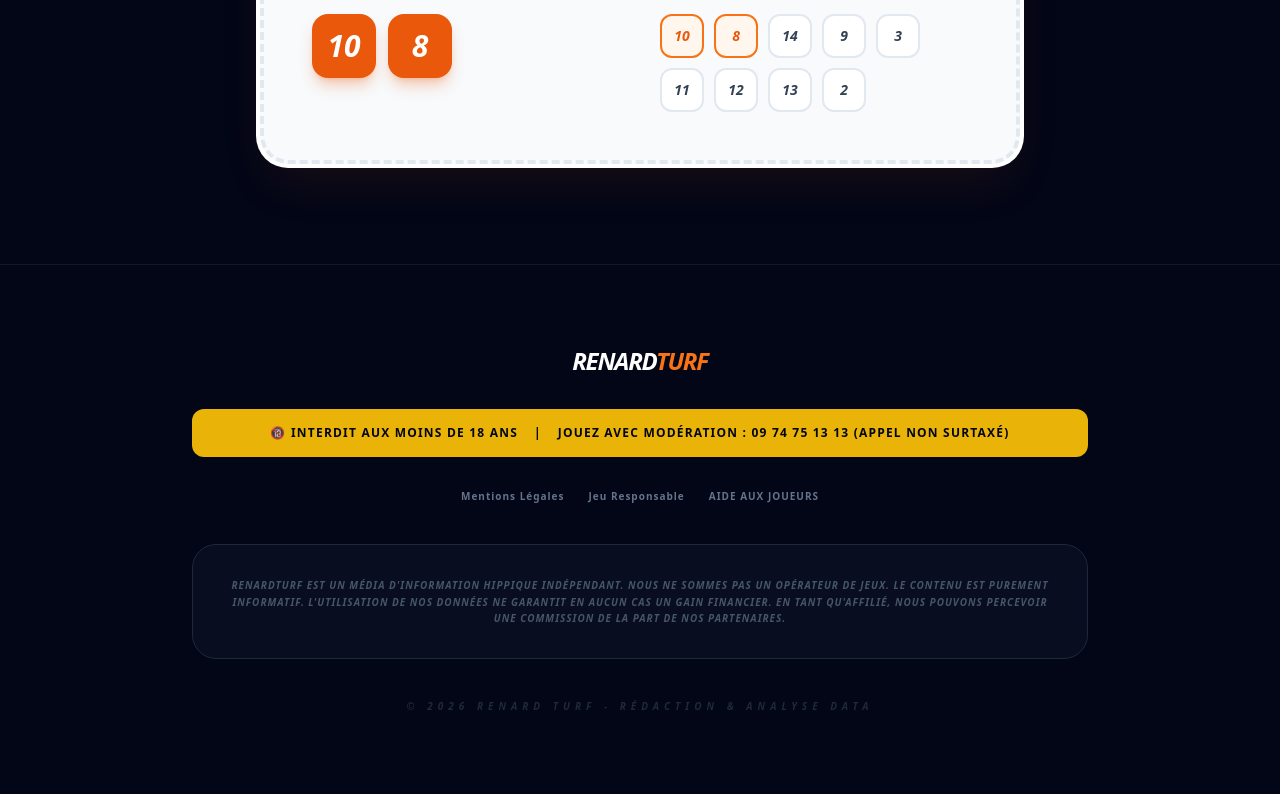
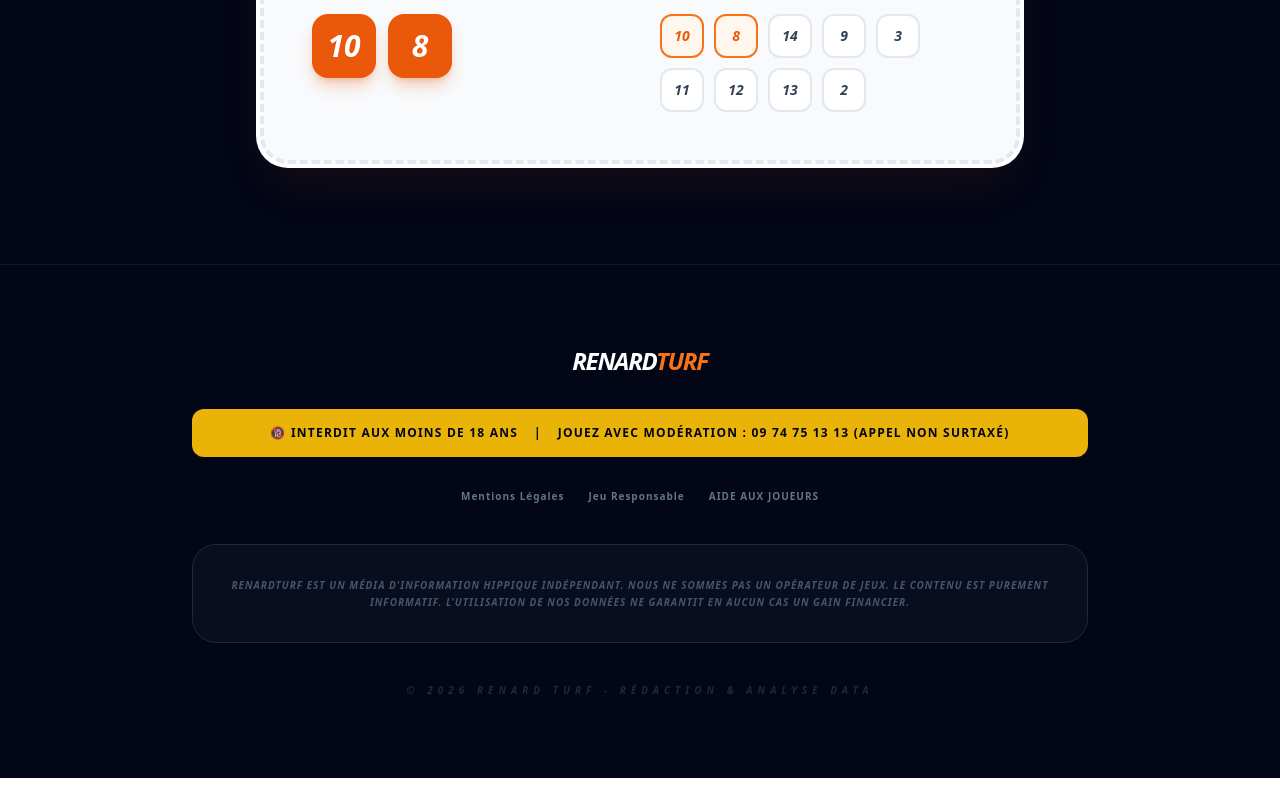
Before and after one commit to RenardTurf/Renard-turf, a React (Vite) app: page / in a window 1280 px wide. Shown: the part 3240-4034 px from the top of the page. Built offline with nearby package versions, Linux system fonts and the light colour scheme.

Commit message:
Revise hosting details in App component
Updated hosting information in legal mentions section.

```diff
--- a/src/App.jsx
+++ b/src/App.jsx
@@ -322,7 +322,6 @@ const App = () => {
           <p className="text-slate-600 text-[9px] md:text-[10px] leading-relaxed font-bold uppercase tracking-widest text-center">
             RenardTurf est un média d'information hippique indépendant. Nous ne sommes pas un opérateur de jeux.
             Le contenu est purement informatif. L'utilisation de nos données ne garantit en aucun cas un gain financier.
-            En tant qu'affilié, nous pouvons percevoir une commission de la part de nos partenaires.
           </p>
         </div>
 
@@ -346,7 +345,7 @@ const App = () => {
                   <h3 className="text-2xl font-black text-white uppercase italic tracking-tighter">Mentions Légales</h3>
                   <div className="text-slate-400 text-xs font-medium space-y-4 leading-relaxed">
                     <p><strong>Éditeur :</strong> RenardTurf - Média indépendant spécialisé dans l'analyse de données hippiques.</p>
-                    <p><strong>Hébergement :</strong> [Ton Hébergeur - ex: Vercel Inc, San Francisco, USA].</p>
+                    <p><strong>Hébergement :</strong> [Vercel Inc, San Francisco, USA].</p>
                     <p><strong>Affiliation :</strong> Ce site participe à des programmes d'affiliation. Conformément aux directives de Gambling Affiliation, nous informons nos utilisateurs que l'accès à certaines sélections gratuites peut être conditionné par l'utilisation de nos liens partenaires.</p>
                     <p><strong>Propriété :</strong> L'outil "Renard Pro Index" et les algorithmes associés sont la propriété exclusive de RenardTurf.</p>
                   </div>
```
